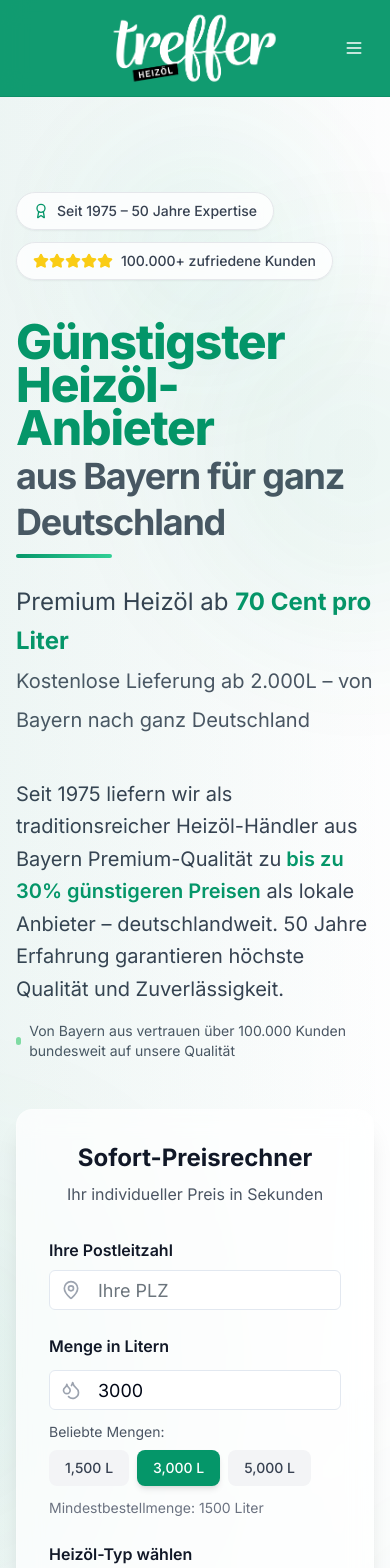
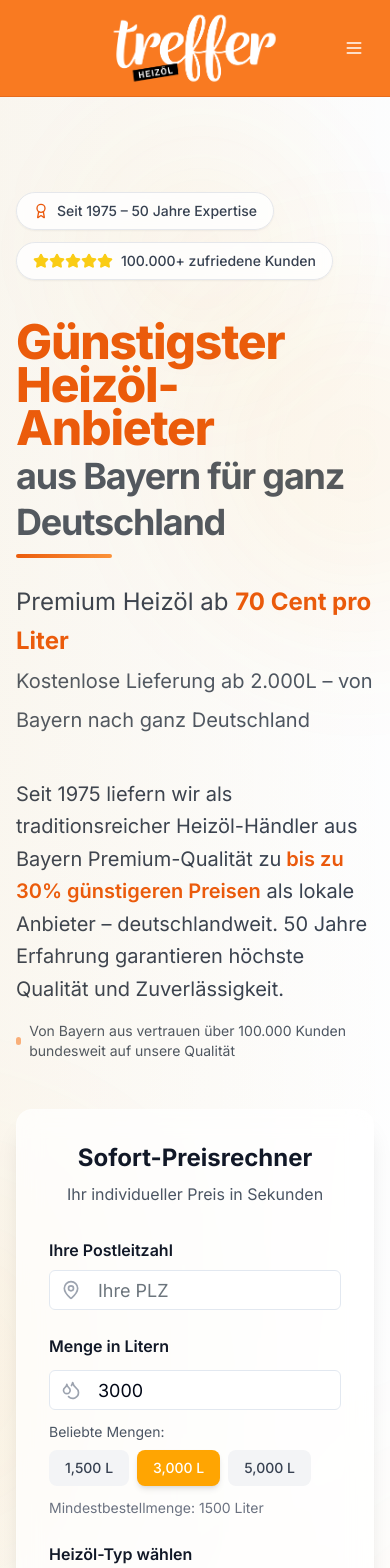
Before and after one commit to dvvvvv411/blueline-heizoel-11104, a React (Vite) app: page / in a window 390 px wide. Shown: the top 1568 px of the page. Built offline with nearby package versions, Linux system fonts and the light colour scheme.

Commit message:
Refactor: Update branding color
Update primary and accent colors from emerald to orange (#ffa502) across the project. This includes Tailwind configuration, CSS files, and various component files to ensure a consistent visual theme.

```diff
--- a/src/components/Footer.tsx
+++ b/src/components/Footer.tsx
@@ -4,7 +4,7 @@ import { Link } from 'react-router-dom';
 
 const Footer = () => {
   return (
-    <footer className="relative bg-gradient-to-br from-emerald-600 via-emerald-700 to-emerald-600">
+    <footer className="relative bg-gradient-to-br from-orange-500 via-orange-600 to-orange-500">
       {/* Background Pattern */}
       <div className="absolute inset-0 bg-[radial-gradient(circle_at_50%_50%,rgba(255,255,255,0.08),transparent_50%)]"></div>
 
@@ -162,7 +162,7 @@ const Footer = () => {
         </div>
 
         {/* Bottom Bar */}
-        <div className="border-t border-white/20 bg-emerald-800/50 backdrop-blur-sm">
+        <div className="border-t border-white/20 bg-orange-800/50 backdrop-blur-sm">
           <div className="container mx-auto px-4 py-8">
             <div className="flex flex-col md:flex-row md:items-center md:justify-between gap-4 md:gap-6">
               <div className="flex flex-col sm:flex-row sm:items-center gap-2 sm:gap-6 text-white/90 text-sm">
--- a/src/components/Header.tsx
+++ b/src/components/Header.tsx
@@ -53,8 +53,8 @@ const Header = () => {
   return (
     <header className={`fixed top-0 left-0 right-0 z-50 transition-all duration-300 ${
       isScrolled
-        ? 'bg-emerald-600 backdrop-blur-xl border-b border-emerald-800/30 shadow-lg shadow-black/10'
-        : 'bg-emerald-600/95 backdrop-blur-md border-b border-emerald-800/20'
+        ? 'bg-orange-500 backdrop-blur-xl border-b border-orange-800/30 shadow-lg shadow-black/10'
+        : 'bg-orange-500/95 backdrop-blur-md border-b border-orange-800/20'
     }`}>
       <div className="container mx-auto px-4">
         <div className="flex items-center justify-between h-24">
@@ -94,7 +94,7 @@ const Header = () => {
           <div className="flex items-center space-x-4">
             <button
               onClick={scrollToPriceCalculator}
-              className="hidden sm:flex items-center space-x-2 bg-white text-emerald-600 px-6 py-2.5 rounded-xl font-medium shadow-lg shadow-black/10 hover:shadow-xl hover:shadow-black/20 hover:bg-gray-50 transition-all duration-300 hover:scale-105"
+              className="hidden sm:flex items-center space-x-2 bg-white text-orange-600 px-6 py-2.5 rounded-xl font-medium shadow-lg shadow-black/10 hover:shadow-xl hover:shadow-black/20 hover:bg-gray-50 transition-all duration-300 hover:scale-105"
             >
               <Calculator className="w-4 h-4" />
               <span>zum Preisrechner</span>
@@ -117,7 +117,7 @@ const Header = () => {
         <div className={`lg:hidden transition-all duration-300 overflow-hidden ${
           isMenuOpen ? 'max-h-96 opacity-100' : 'max-h-0 opacity-0'
         }`}>
-          <div className="py-4 border-t border-emerald-800/30">
+          <div className="py-4 border-t border-orange-800/30">
             <nav className="flex flex-col space-y-1">
               {navigation.map((item) => (
                 <Link
@@ -135,7 +135,7 @@ const Header = () => {
               ))}
               <button
                 onClick={scrollToPriceCalculator}
-                className="sm:hidden mt-4 flex items-center justify-center space-x-2 bg-white text-emerald-600 px-4 py-3 rounded-xl font-medium shadow-lg shadow-black/10"
+                className="sm:hidden mt-4 flex items-center justify-center space-x-2 bg-white text-orange-600 px-4 py-3 rounded-xl font-medium shadow-lg shadow-black/10"
               >
                 <Calculator className="w-4 h-4" />
                 <span>zum Preisrechner</span>
--- a/src/components/HeroSection.tsx
+++ b/src/components/HeroSection.tsx
@@ -25,7 +25,7 @@ const HeroSection = () => {
       <div
         className="absolute top-[10%] left-[15%] w-[500px] h-[500px] rounded-full pointer-events-none animate-float-1"
         style={{
-          background: 'radial-gradient(circle, rgba(5,150,105,0.12) 0%, rgba(5,150,105,0.06) 40%, transparent 70%)',
+          background: 'radial-gradient(circle, rgba(255,165,2,0.12) 0%, rgba(255,165,2,0.06) 40%, transparent 70%)',
           filter: 'blur(60px)',
         }}
       ></div>
@@ -34,7 +34,7 @@ const HeroSection = () => {
       <div
         className="absolute top-[40%] right-[10%] w-[600px] h-[600px] rounded-full pointer-events-none animate-float-2"
         style={{
-          background: 'radial-gradient(circle, rgba(5,150,105,0.1) 0%, rgba(5,150,105,0.04) 35%, transparent 65%)',
+          background: 'radial-gradient(circle, rgba(255,165,2,0.1) 0%, rgba(255,165,2,0.04) 35%, transparent 65%)',
           filter: 'blur(70px)',
         }}
       ></div>
@@ -43,7 +43,7 @@ const HeroSection = () => {
       <div
         className="absolute bottom-[15%] left-[50%] w-[700px] h-[700px] rounded-full pointer-events-none animate-float-3"
         style={{
-          background: 'radial-gradient(circle, rgba(16,185,129,0.08) 0%, rgba(5,150,105,0.03) 45%, transparent 70%)',
+          background: 'radial-gradient(circle, rgba(255,180,50,0.08) 0%, rgba(255,165,2,0.03) 45%, transparent 70%)',
           filter: 'blur(80px)',
         }}
       ></div>
@@ -52,7 +52,7 @@ const HeroSection = () => {
       <div
         className="absolute top-[5%] right-[20%] w-[400px] h-[400px] rounded-full pointer-events-none animate-float-1"
         style={{
-          background: 'radial-gradient(circle, rgba(16,185,129,0.09) 0%, transparent 60%)',
+          background: 'radial-gradient(circle, rgba(255,180,50,0.09) 0%, transparent 60%)',
           filter: 'blur(50px)',
           animationDelay: '3s'
         }}
@@ -62,7 +62,7 @@ const HeroSection = () => {
       <div
         className="absolute bottom-[10%] left-[20%] w-[550px] h-[550px] rounded-full pointer-events-none animate-float-2"
         style={{
-          background: 'radial-gradient(circle, rgba(5,150,105,0.07) 0%, rgba(16,185,129,0.04) 50%, transparent 70%)',
+          background: 'radial-gradient(circle, rgba(255,165,2,0.07) 0%, rgba(255,180,50,0.04) 50%, transparent 70%)',
           filter: 'blur(65px)',
           animationDelay: '5s'
         }}
@@ -75,7 +75,7 @@ const HeroSection = () => {
             {/* Trust Badges */}
             <div className="flex flex-wrap gap-3">
               <div className="inline-flex items-center gap-2 bg-white/80 backdrop-blur-sm border border-gray-200 rounded-full px-4 py-2 shadow-sm">
-                <Award className="w-4 h-4 text-emerald-600" />
+                <Award className="w-4 h-4 text-orange-600" />
                 <span className="text-sm font-medium text-gray-700">Seit 1975 – 50 Jahre Expertise</span>
               </div>
               <div className="inline-flex items-center gap-2 bg-white/80 backdrop-blur-sm border border-gray-200 rounded-full px-4 py-2 shadow-sm">
@@ -92,15 +92,15 @@ const HeroSection = () => {
             <div className="space-y-6">
               <div className="space-y-3">
                 <h1 className="text-5xl lg:text-6xl xl:text-7xl font-black text-gray-900 leading-[0.9] tracking-tight">
-                  <span className="text-emerald-600 font-black">Günstigster Heizöl-Anbieter</span>
+                  <span className="text-orange-600 font-black">Günstigster Heizöl-Anbieter</span>
                   <br />
                   <span className="text-4xl lg:text-5xl xl:text-6xl font-bold text-gray-600">aus Bayern für ganz Deutschland</span>
                 </h1>
-                <div className="w-24 h-1 bg-gradient-to-r from-emerald-600 to-emerald-400 rounded-full"></div>
+                <div className="w-24 h-1 bg-gradient-to-r from-orange-600 to-orange-400 rounded-full"></div>
               </div>
 
               <h2 className="text-2xl lg:text-3xl text-gray-700 font-light leading-relaxed">
-                Premium Heizöl ab <span className="font-bold text-emerald-600">70 Cent pro Liter</span>
+                Premium Heizöl ab <span className="font-bold text-orange-600">70 Cent pro Liter</span>
                 <br />
                 <span className="text-xl text-gray-600">Kostenlose Lieferung ab 2.000L – von Bayern nach ganz Deutschland</span>
               </h2>
@@ -146,11 +146,11 @@ const HeroSection = () => {
             <div className="space-y-4">
               <p className="text-xl text-gray-700 leading-relaxed">
                 Seit 1975 liefern wir als traditionsreicher Heizöl-Händler aus Bayern Premium-Qualität
-                zu<span className="font-semibold text-emerald-600"> bis zu 30% günstigeren Preisen</span> als lokale Anbieter – deutschlandweit.
+                zu<span className="font-semibold text-orange-600"> bis zu 30% günstigeren Preisen</span> als lokale Anbieter – deutschlandweit.
                 50 Jahre Erfahrung garantieren höchste Qualität und Zuverlässigkeit.
               </p>
               <div className="flex items-center gap-2 text-sm text-gray-600">
-                <div className="w-2 h-2 bg-green-500 rounded-full animate-pulse"></div>
+                <div className="w-2 h-2 bg-orange-500 rounded-full animate-pulse"></div>
                 <span>Von Bayern aus vertrauen über 100.000 Kunden bundesweit auf unsere Qualität</span>
               </div>
             </div>
--- a/src/components/InfoCard.tsx
+++ b/src/components/InfoCard.tsx
@@ -13,7 +13,7 @@ interface InfoCardProps {
 
 const InfoCard = ({ title, description, icon: Icon, children, className = '' }: InfoCardProps) => {
   return (
-    <Card className={`bg-white/80 backdrop-blur-md border border-emerald-200/50 rounded-2xl shadow-md hover:shadow-lg hover:bg-white/90 transition-all duration-300 hover-scale h-full ${className}`}>
+    <Card className={`bg-white/80 backdrop-blur-md border border-orange-200/50 rounded-2xl shadow-md hover:shadow-lg hover:bg-white/90 transition-all duration-300 hover-scale h-full ${className}`}>
       <CardHeader>
         {Icon && (
           <div className="w-12 h-12 bg-primary/10 rounded-lg flex items-center justify-center mb-4">
--- a/src/components/PageSection.tsx
+++ b/src/components/PageSection.tsx
@@ -11,8 +11,8 @@ const PageSection = ({ children, className = '', background = 'white' }: PageSec
   const backgroundClasses = {
     white: 'bg-white',
     gray: 'bg-gray-50',
-    primary: 'bg-gradient-to-br from-emerald-600/8 to-emerald-500/8',
-    warm: 'bg-gradient-to-b from-emerald-50/40 to-green-50/20'
+    primary: 'bg-gradient-to-br from-orange-600/8 to-orange-500/8',
+    warm: 'bg-gradient-to-b from-orange-50/40 to-orange-50/20'
   };
 
   return (
--- a/src/components/USPSection.tsx
+++ b/src/components/USPSection.tsx
@@ -8,7 +8,7 @@ const USPSection = () => {
       title: "Ab 70 Cent pro Liter",
       description: "Marktführende Preise für Standard- und Premium-Heizöl durch optimierte Beschaffung und direkte Raffineriekooperationen.",
       highlight: "Bis zu 30% günstiger",
-      accent: "from-emerald-500 to-green-600"
+      accent: "from-orange-500 to-orange-600"
     },
     {
       icon: Truck,
@@ -27,16 +27,16 @@ const USPSection = () => {
   ];
 
   const stats = [
-    { icon: TrendingDown, value: "100.000+", label: "Zufriedene Kunden", color: "text-emerald-600" },
+    { icon: TrendingDown, value: "100.000+", label: "Zufriedene Kunden", color: "text-orange-600" },
     { icon: MapPin, value: "50M+", label: "Liter geliefert", color: "text-red-600" },
     { icon: Award, value: "24/7", label: "Bestellung", color: "text-purple-600" },
-    { icon: Shield, value: "99%", label: "Kundenzufriedenheit", color: "text-orange-600" }
+    { icon: Shield, value: "99%", label: "Kundenzufriedenheit", color: "text-blue-600" }
   ];
 
   return (
-    <section className="py-24 bg-gradient-to-b from-emerald-50/30 to-white relative overflow-hidden">
+    <section className="py-24 bg-gradient-to-b from-orange-50/30 to-white relative overflow-hidden">
       {/* Background Pattern */}
-      <div className="absolute inset-0 bg-[radial-gradient(circle_at_30%_50%,rgba(5,150,105,0.06),transparent)]"></div>
+      <div className="absolute inset-0 bg-[radial-gradient(circle_at_30%_50%,rgba(255,165,2,0.06),transparent)]"></div>
 
       <div className="container mx-auto px-4 relative z-10">
         {/* Header */}
@@ -59,7 +59,7 @@ const USPSection = () => {
             return (
               <div
                 key={index}
-                className="group relative bg-white/80 backdrop-blur-md border border-emerald-200/50 rounded-3xl p-8 shadow-md hover:shadow-2xl hover:shadow-emerald-600/10 hover:bg-white/90 hover:backdrop-blur-lg transition-all duration-700 hover:-translate-y-2 animate-fade-in"
+                className="group relative bg-white/80 backdrop-blur-md border border-orange-200/50 rounded-3xl p-8 shadow-md hover:shadow-2xl hover:shadow-orange-600/10 hover:bg-white/90 hover:backdrop-blur-lg transition-all duration-700 hover:-translate-y-2 animate-fade-in"
                 style={{ animationDelay: `${index * 0.15}s` }}
               >
                 {/* Background Gradient */}
@@ -96,7 +96,7 @@ const USPSection = () => {
         </div>
 
         {/* Stats Section */}
-        <div className="bg-white/85 backdrop-blur-md rounded-3xl border border-emerald-200/50 p-8 md:p-12 shadow-md">
+        <div className="bg-white/85 backdrop-blur-md rounded-3xl border border-orange-200/50 p-8 md:p-12 shadow-md">
           <div className="text-center mb-12">
             <h3 className="text-3xl font-bold text-gray-900 mb-4">Vertrauen durch Zahlen</h3>
             <p className="text-gray-600 max-w-2xl mx-auto">
--- a/src/index.css
+++ b/src/index.css
@@ -103,7 +103,7 @@
   }
 
   .gradient-text {
-    @apply bg-gradient-to-r from-emerald-600 to-emerald-500 bg-clip-text text-transparent;
+    @apply bg-gradient-to-r from-orange-600 to-orange-500 bg-clip-text text-transparent;
   }
 }
 
--- a/tailwind.config.ts
+++ b/tailwind.config.ts
@@ -26,7 +26,7 @@ export default {
 				background: 'hsl(var(--background))',
 				foreground: 'hsl(var(--foreground))',
 				primary: {
-					DEFAULT: '#059669',
+					DEFAULT: '#ffa502',
 					foreground: '#ffffff'
 				},
 				secondary: {
@@ -42,7 +42,7 @@ export default {
 					foreground: '#6c757d'
 				},
 				accent: {
-					DEFAULT: '#059669',
+					DEFAULT: '#ffa502',
 					foreground: '#ffffff'
 				},
 				popover: {
```
Also changed, not shown: src/components/CompanySection.tsx (+8 -8 lines), src/components/PriceCalculator.tsx (+5 -5 lines), src/components/TrustSection.tsx (+12 -12 lines).
